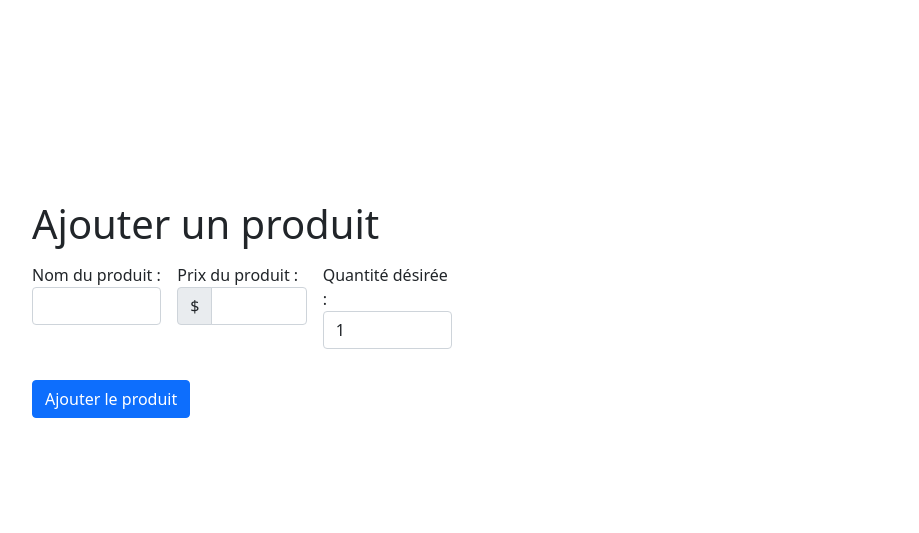
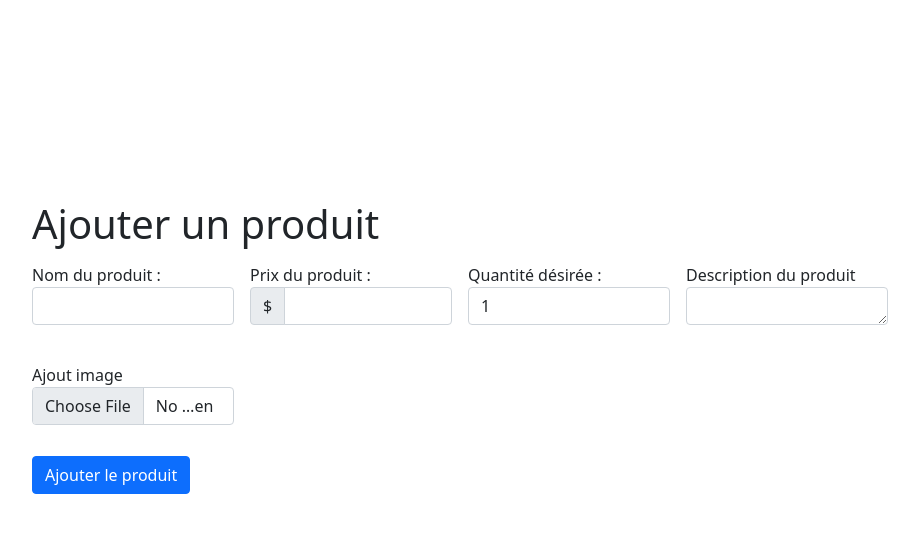
Before and after one commit to Mzk-Ali/Project_0__Appli_Ali_M, a PHP site: page / in a window 1280 px wide. Shown: the part 40-573 px from the top of the page, without its empty margins (180-1099 px from the left). Run offline with PHP 8.4, Linux system fonts and the light colour scheme.

Commit message:
Ajout de l'image dans le formulaire

```diff
--- a/css/style.css
+++ b/css/style.css
@@ -12,3 +12,41 @@
 main{
     margin: 200px 200px;
 }
+
+
+
+
+
+
+
+
+
+td.survol{
+    position:relative;
+
+}
+
+td:hover.survol {
+    /* text-decoration: none; */
+    background: none;
+}
+
+td.survol div {
+    display: none;
+    background-color: rgba(204, 229, 255, 0.8);
+}
+
+td:hover.survol div {
+    display: block;
+    position: absolute;
+    top: 40px;
+    left: 10px;
+    z-index: 20;
+    width:100%;
+    height: 100%;
+    padding:2px 4px;
+}
+
+img{
+    max-width: 100%;
+}
--- /dev/null
+++ b/function.php
@@ -0,0 +1,15 @@
+<?php
+
+    function affiche_nbr_product(){
+        if(!isset($_SESSION['products']) || empty($_SESSION['products']))
+        {
+            echo "0";
+        }
+        else
+        {
+            echo count($_SESSION['products']);
+        }
+    }
+
+
+?>
--- a/index.php
+++ b/index.php
@@ -5,24 +5,36 @@
 ?>
             <div class="container">
                 <h1>Ajouter un produit</h1>
-                <form class="row g-3" action="traitement.php?action=add" method="post">
-                    <p class="col-sm-2 col-form-label">
+                <form class="row g-3" action="traitement.php?action=add" method="post" enctype="multipart/form-data">
+                    <p class="col-sm-3 col-form-label">
                         <label class="form-label">
                             Nom du produit :
                             <input class="form-control" type="text" name="name">
                         </label>
                     </p>
-                    <p class="col-sm-2 col-form-label">
+                    <p class="col-sm-3 col-form-label">
                         Prix du produit :
                         <label class="input-group">
                             <span class="input-group-text">$</span>
                             <input class="form-control" type="number" step="any" name="price">
                         </label>
                     </p>
-                    <p class="col-sm-2 col-form-label">
+                    <p class="col-sm-3 col-form-label">
                         <label class="form-label">
                             Quantité désirée :
                             <input class="form-control" type="number" name="qtt" value="1">
+                        </label>
+                    </p>
+                    <p class="col-sm-3 col-form-label">
+                        <label class="form-label">
+                            Description du produit
+                            <textarea name="description" class="form-control" cols="80" rows="1"></textarea>
+                        </label>
+                    </p>
+                    <p class="col-sm-3 col-form-label">
+                        <label class="form-label" for="file">
+                            Ajout image
+                            <input name="file" class="form-control" type="file">
                         </label>
                     </p>
                     <p>
@@ -30,16 +42,10 @@
                     </p>
                 </form>
             </div>
-
 <?php
     $content = ob_get_clean();
 
+    require_once "template.php";
 
 
-    require_once "template.php";
-
-    if ( isset($_GET['success']) && $_GET['success'] == 1 )
-    {
-        echo "<script>alert('STOP')</script>";
-    }
 ?>
--- a/template.php
+++ b/template.php
@@ -23,14 +23,8 @@
                 </div>
                 <div class="nav-link">
                     <?php
-                        if(!isset($_SESSION['products']) || empty($_SESSION['products']))
-                        {
-                            echo "0";
-                        }
-                        else
-                        {
-                            echo count($_SESSION['products']);
-                        }
+                        require("function.php");
+                        affiche_nbr_product();
                     ?>
                 </div>
             </nav>
```
Also changed, not shown: recap.php (+8 -2 lines), traitement.php (+36 -11 lines), img/65f1be39d94884.05934086.jpg (added), img/65f1cb1e655293.63781774.jpg (added).
